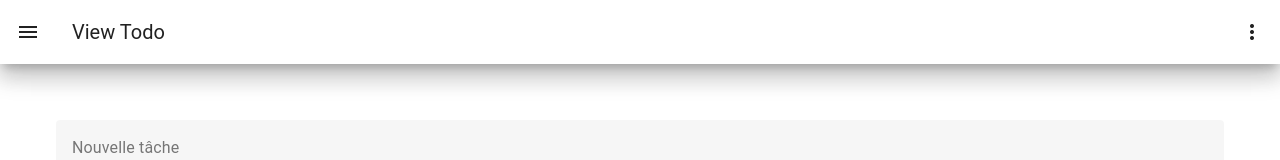
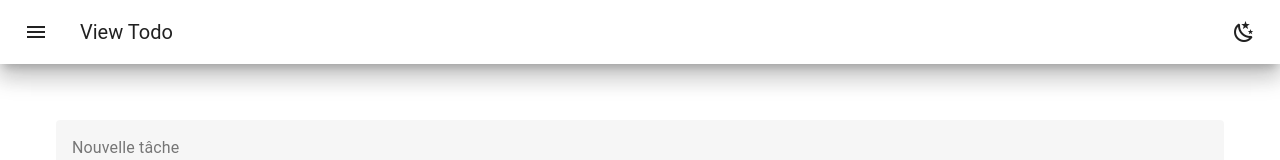
Before and after one commit to spitzerl/ViewTodo, a Vue app: page / in a window 1280 px wide. Shown: the top 160 px of the page. Built offline with nearby package versions, Linux system fonts and the light colour scheme.

Commit message:
add button theme change

```diff
--- a/src/components/Navbar.vue
+++ b/src/components/Navbar.vue
@@ -1,5 +1,5 @@
 <template>
-    <v-app-bar :elevation="14">
+    <v-app-bar :elevation="14" class="px-2">
         <template v-slot:prepend>
             <v-app-bar-nav-icon></v-app-bar-nav-icon>
         </template>
@@ -7,7 +7,7 @@
         <v-app-bar-title>View Todo</v-app-bar-title>
 
         <template v-slot:append>
-            <v-btn icon="mdi-dots-vertical"></v-btn>
+            <v-btn :icon="theme === 'light' ? 'mdi-weather-sunny' : 'mdi-weather-night'" @click="toggleTheme"></v-btn>
         </template>
     </v-app-bar>
 </template>
```
